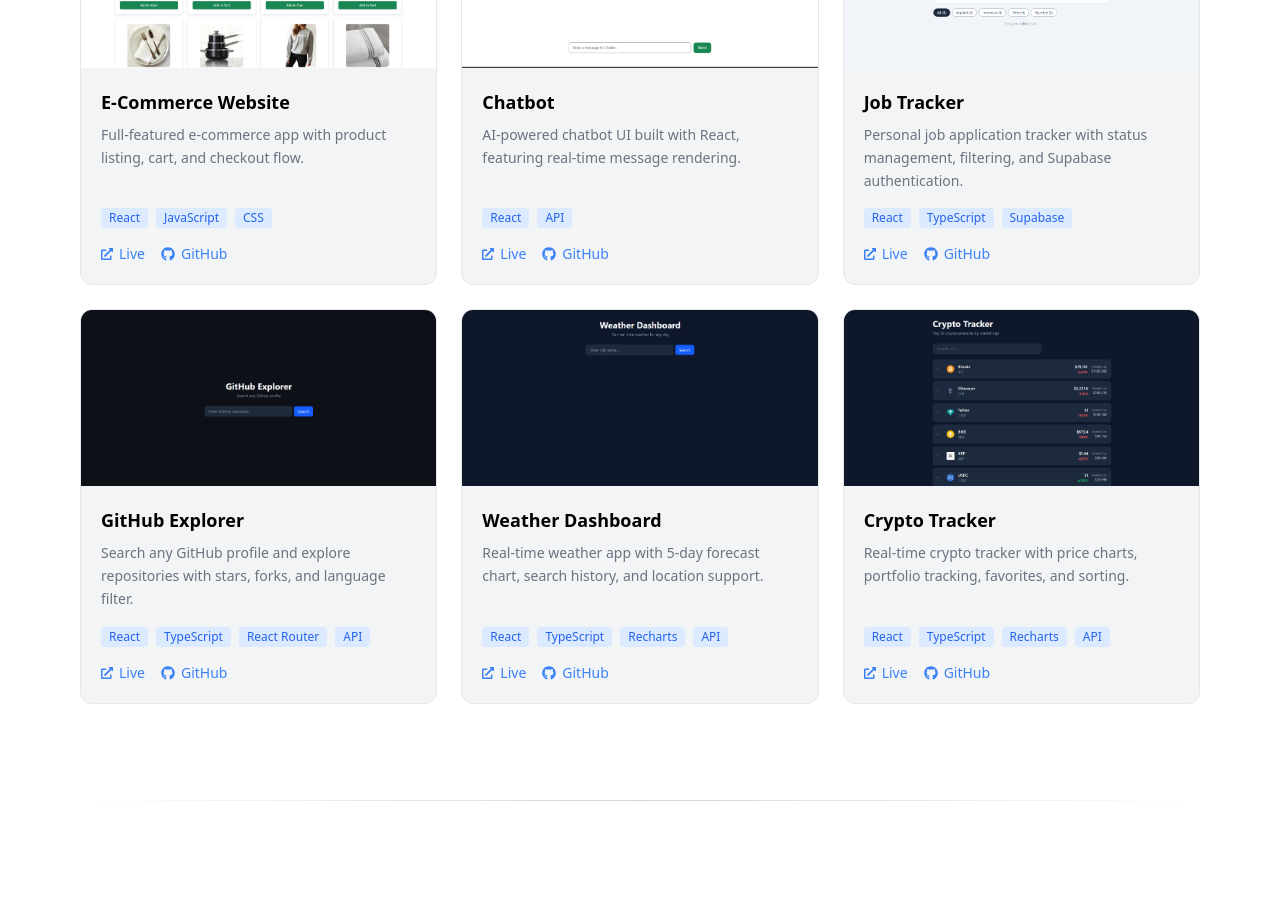
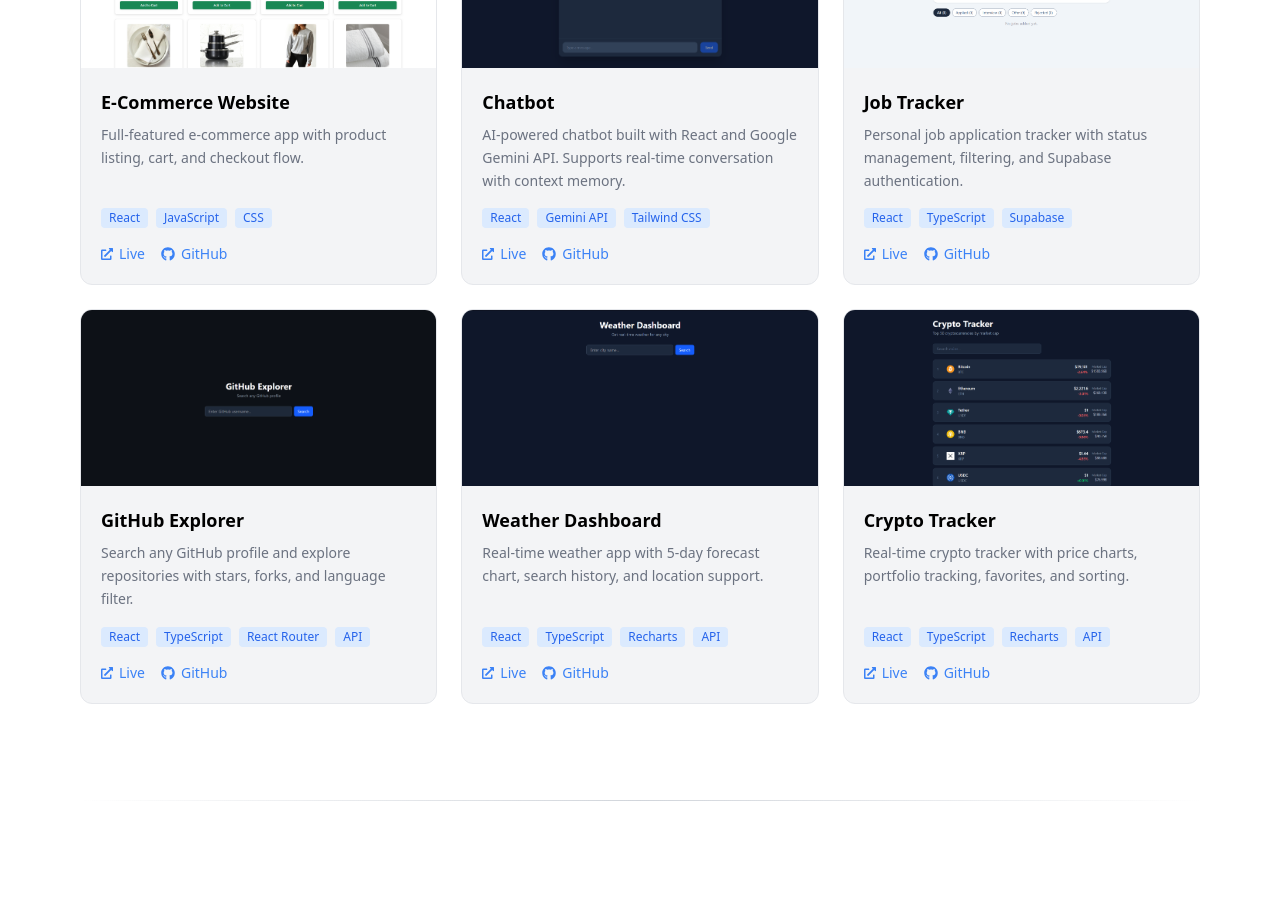
Before and after one commit to metincontact/personal-portfolio, a React (Vite) app: page / in a window 1280 px wide. Shown: the part 2320-3222 px from the top of the page. Built offline with nearby package versions, Linux system fonts and the light colour scheme.

Commit message:
feat: updated chatbot description and screenshot

```diff
--- a/src/components/Projects.jsx
+++ b/src/components/Projects.jsx
@@ -15,11 +15,11 @@ const PROJECTS = [
   {
     title: "Chatbot",
     description:
-      "AI-powered chatbot UI built with React, featuring real-time message rendering.",
+      "AI-powered chatbot built with React and Google Gemini API. Supports real-time conversation with context memory.",
     image: "/chatbot.png",
     live: "https://metin-chatbot.vercel.app",
     github: "https://github.com/metincontact/chatbot",
-    tags: ["React", "API"],
+    tags: ["React", "Gemini API", "Tailwind CSS"],
   },
   {
     title: "Job Tracker",
```
Also changed, not shown: public/chatbot.png, 1 other file (tests, documents, lock files or other folders).
